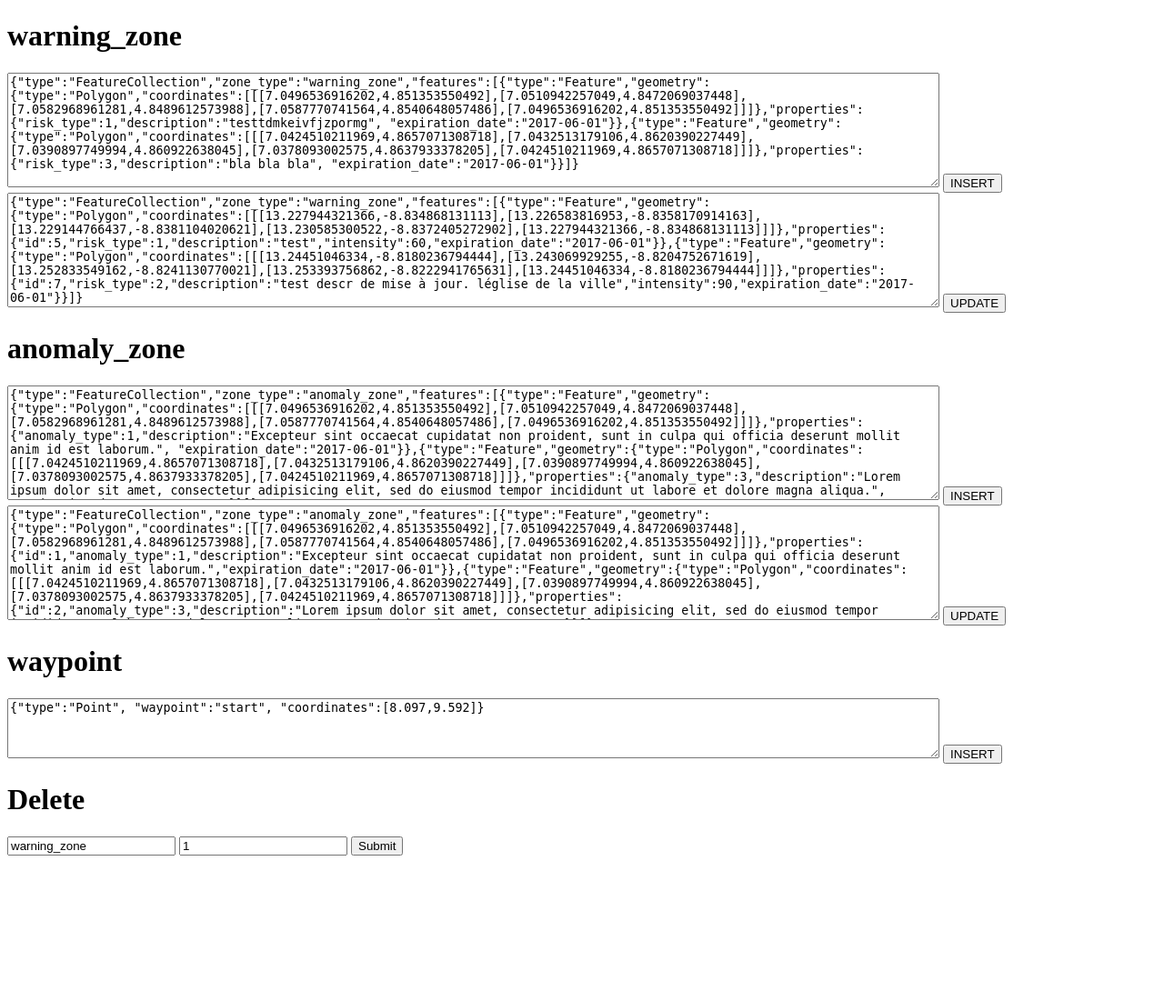
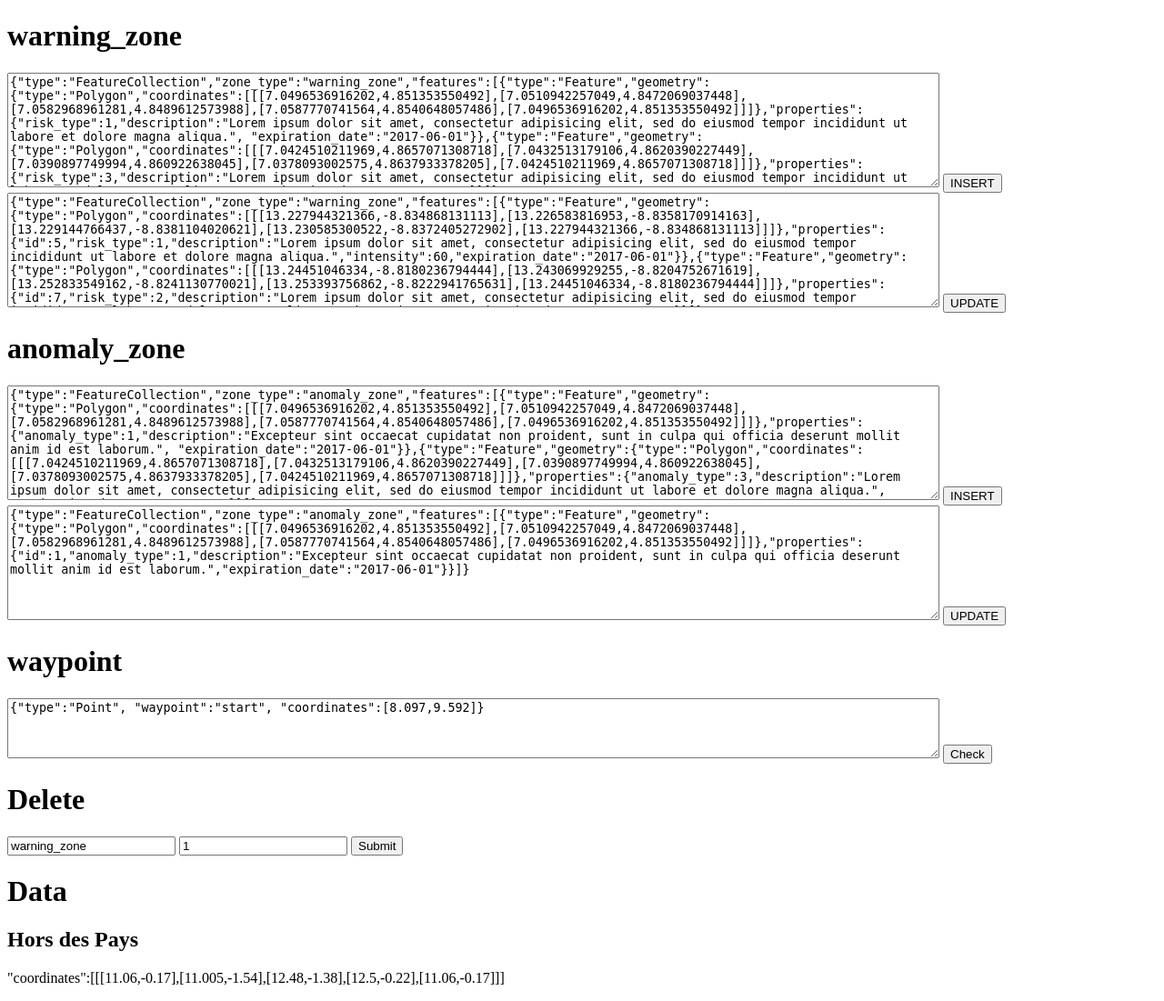
Before and after one commit to Rudymil/Route_Computation_Networks, a PHP site: page /php/form_test.php in a window 1280 px wide. Shown: the whole page at 91% size. Before the commit the page ends 941 px from the top, so only its background shows below. Run offline with PHP 8.4, Linux system fonts and the light colour scheme.

```diff
--- a/Web_src/php/form_test.php
+++ b/Web_src/php/form_test.php
@@ -8,13 +8,13 @@
     <h1>warning_zone</h1>
     <form class="" action="../api/server.php" method="post">
       <input type="hidden" name="DEBUG">
-      <textarea rows="8" cols="125" name="warning_zone">{"type":"FeatureCollection","zone_type":"warning_zone","features":[{"type":"Feature","geometry":{"type":"Polygon","coordinates":[[[7.0496536916202,4.851353550492],[7.0510942257049,4.8472069037448],[7.0582968961281,4.8489612573988],[7.0587770741564,4.8540648057486],[7.0496536916202,4.851353550492]]]},"properties":{"risk_type":1,"description":"testtdmkeivfjzpormg", "expiration_date":"2017-06-01"}},{"type":"Feature","geometry":{"type":"Polygon","coordinates":[[[7.0424510211969,4.8657071308718],[7.0432513179106,4.8620390227449],[7.0390897749994,4.860922638045],[7.0378093002575,4.8637933378205],[7.0424510211969,4.8657071308718]]]},"properties":{"risk_type":3,"description":"bla bla bla", "expiration_date":"2017-06-01"}}]}</textarea>
+      <textarea rows="8" cols="125" name="warning_zone">{"type":"FeatureCollection","zone_type":"warning_zone","features":[{"type":"Feature","geometry":{"type":"Polygon","coordinates":[[[7.0496536916202,4.851353550492],[7.0510942257049,4.8472069037448],[7.0582968961281,4.8489612573988],[7.0587770741564,4.8540648057486],[7.0496536916202,4.851353550492]]]},"properties":{"risk_type":1,"description":"Lorem ipsum dolor sit amet, consectetur adipisicing elit, sed do eiusmod tempor incididunt ut labore et dolore magna aliqua.", "expiration_date":"2017-06-01"}},{"type":"Feature","geometry":{"type":"Polygon","coordinates":[[[7.0424510211969,4.8657071308718],[7.0432513179106,4.8620390227449],[7.0390897749994,4.860922638045],[7.0378093002575,4.8637933378205],[7.0424510211969,4.8657071308718]]]},"properties":{"risk_type":3,"description":"Lorem ipsum dolor sit amet, consectetur adipisicing elit, sed do eiusmod tempor incididunt ut labore et dolore magna aliqua.", "expiration_date":"2017-06-01"}}]}</textarea>
       <input type="submit" name="name" value="INSERT">
     </form>
     <form class="" action="../api/server.php" method="post">
       <input type="hidden" name="DEBUG">
       <input type="hidden" name="action" value="update">
-      <textarea rows="8" cols="125" name="warning_zone">{"type":"FeatureCollection","zone_type":"warning_zone","features":[{"type":"Feature","geometry":{"type":"Polygon","coordinates":[[[13.227944321366,-8.834868131113],[13.226583816953,-8.8358170914163],[13.229144766437,-8.8381104020621],[13.230585300522,-8.8372405272902],[13.227944321366,-8.834868131113]]]},"properties":{"id":5,"risk_type":1,"description":"test","intensity":60,"expiration_date":"2017-06-01"}},{"type":"Feature","geometry":{"type":"Polygon","coordinates":[[[13.24451046334,-8.8180236794444],[13.243069929255,-8.8204752671619],[13.252833549162,-8.8241130770021],[13.253393756862,-8.8222941765631],[13.24451046334,-8.8180236794444]]]},"properties":{"id":7,"risk_type":2,"description":"test descr de mise à jour. léglise de la ville","intensity":90,"expiration_date":"2017-06-01"}}]}</textarea>
+      <textarea rows="8" cols="125" name="warning_zone">{"type":"FeatureCollection","zone_type":"warning_zone","features":[{"type":"Feature","geometry":{"type":"Polygon","coordinates":[[[13.227944321366,-8.834868131113],[13.226583816953,-8.8358170914163],[13.229144766437,-8.8381104020621],[13.230585300522,-8.8372405272902],[13.227944321366,-8.834868131113]]]},"properties":{"id":5,"risk_type":1,"description":"Lorem ipsum dolor sit amet, consectetur adipisicing elit, sed do eiusmod tempor incididunt ut labore et dolore magna aliqua.","intensity":60,"expiration_date":"2017-06-01"}},{"type":"Feature","geometry":{"type":"Polygon","coordinates":[[[13.24451046334,-8.8180236794444],[13.243069929255,-8.8204752671619],[13.252833549162,-8.8241130770021],[13.253393756862,-8.8222941765631],[13.24451046334,-8.8180236794444]]]},"properties":{"id":7,"risk_type":2,"description":"Lorem ipsum dolor sit amet, consectetur adipisicing elit, sed do eiusmod tempor incididunt ut labore et dolore magna aliqua.","intensity":90,"expiration_date":"2017-06-01"}}]}</textarea>
       <input type="submit" name="name" value="UPDATE">
     </form>
 
@@ -27,7 +27,7 @@
     <form class="" action="../api/server.php" method="post">
       <input type="hidden" name="DEBUG">
       <input type="hidden" name="action" value="update">
-      <textarea rows="8" cols="125" name="anomaly_zone">{"type":"FeatureCollection","zone_type":"anomaly_zone","features":[{"type":"Feature","geometry":{"type":"Polygon","coordinates":[[[7.0496536916202,4.851353550492],[7.0510942257049,4.8472069037448],[7.0582968961281,4.8489612573988],[7.0587770741564,4.8540648057486],[7.0496536916202,4.851353550492]]]},"properties":{"id":1,"anomaly_type":1,"description":"Excepteur sint occaecat cupidatat non proident, sunt in culpa qui officia deserunt mollit anim id est laborum.","expiration_date":"2017-06-01"}},{"type":"Feature","geometry":{"type":"Polygon","coordinates":[[[7.0424510211969,4.8657071308718],[7.0432513179106,4.8620390227449],[7.0390897749994,4.860922638045],[7.0378093002575,4.8637933378205],[7.0424510211969,4.8657071308718]]]},"properties":{"id":2,"anomaly_type":3,"description":"Lorem ipsum dolor sit amet, consectetur adipisicing elit, sed do eiusmod tempor incididunt ut labore et dolore magna aliqua.","expiration_date":"2017-06-01"}}]}</textarea>
+      <textarea rows="8" cols="125" name="anomaly_zone">{"type":"FeatureCollection","zone_type":"anomaly_zone","features":[{"type":"Feature","geometry":{"type":"Polygon","coordinates":[[[7.0496536916202,4.851353550492],[7.0510942257049,4.8472069037448],[7.0582968961281,4.8489612573988],[7.0587770741564,4.8540648057486],[7.0496536916202,4.851353550492]]]},"properties":{"id":1,"anomaly_type":1,"description":"Excepteur sint occaecat cupidatat non proident, sunt in culpa qui officia deserunt mollit anim id est laborum.","expiration_date":"2017-06-01"}}]}</textarea>
       <input type="submit" name="name" value="UPDATE">
     </form>
 
@@ -35,7 +35,7 @@
     <form class="" action="../api/server.php" method="post">
       <input type="hidden" name="DEBUG">
       <textarea rows="4" cols="125" name="waypoint">{"type":"Point", "waypoint":"start", "coordinates":[8.097,9.592]}</textarea>
-      <input type="submit" name="name" value="INSERT">
+      <input type="submit" name="name" value="Check">
     </form>
 
     <h1>Delete</h1>
@@ -46,5 +46,10 @@
       <input type="text" name="id" value="1">
       <input type="submit" name="name" value="Submit">
     </form>
+    <h1>Data</h1>
+    <h2>Hors des Pays</h2>
+    <p>
+      "coordinates":[[[11.06,-0.17],[11.005,-1.54],[12.48,-1.38],[12.5,-0.22],[11.06,-0.17]]]
+    </p>
   </body>
 </html>
```
Also changed, not shown: Web_src/php/API.md (+9 -2 lines), Web_src/php/queryMaker.inc.php (+5 -2 lines), Web_src/php/server.php (+1 -6 lines).
